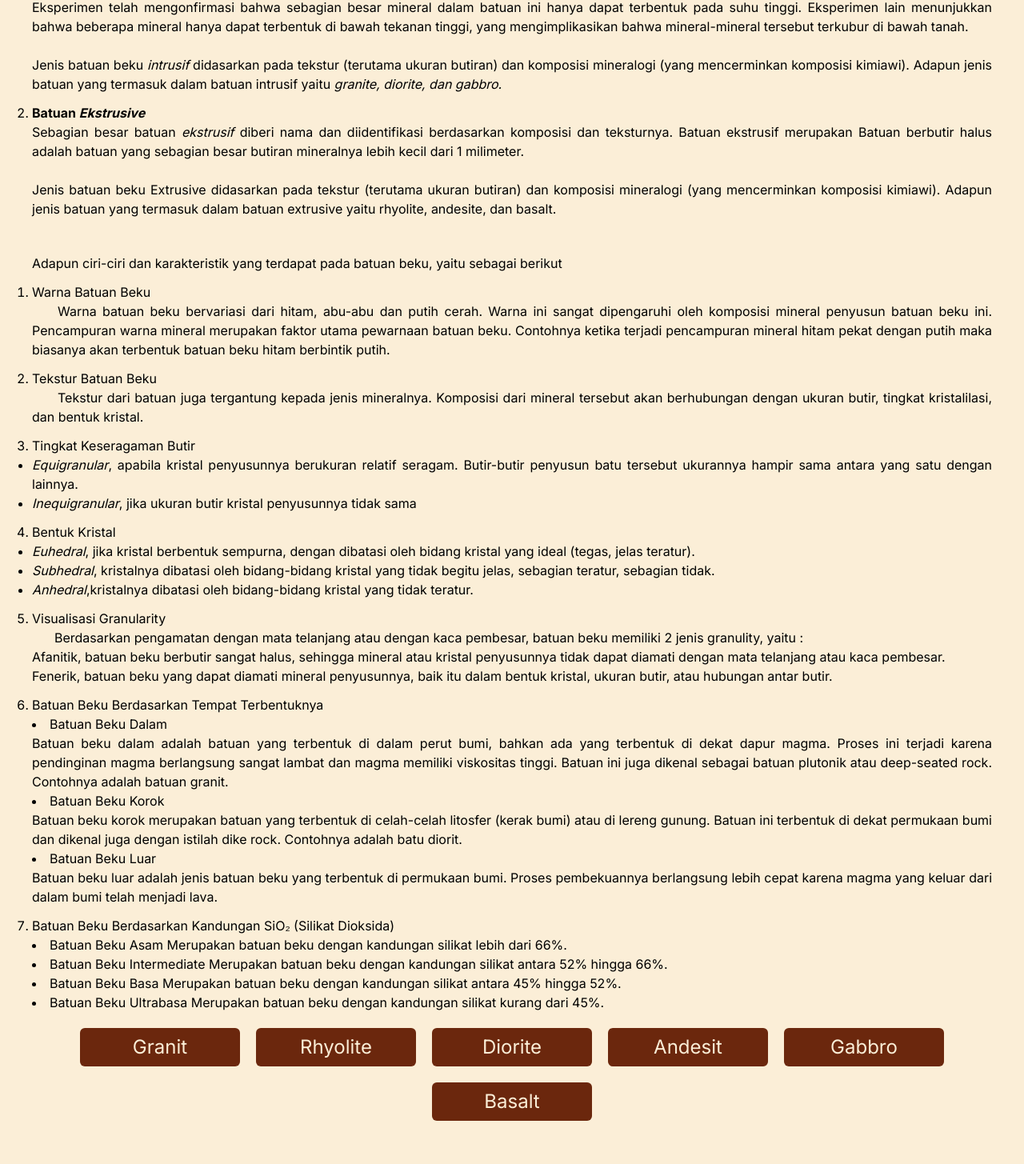
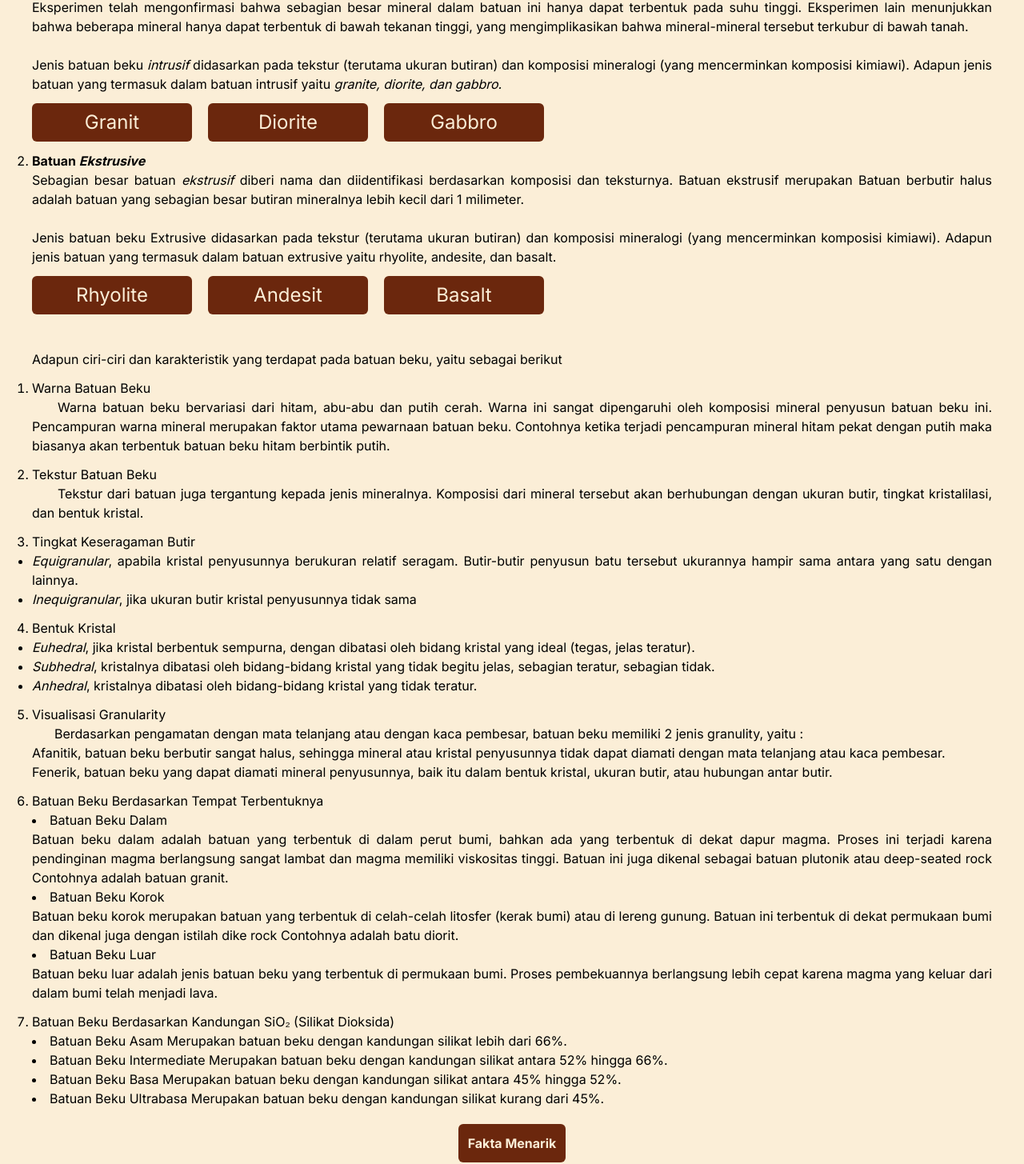
Before and after one commit to RXCYJP/Sketchare, a Next.js app: page /batuan-beku in a window 1280 px wide. Shown: the part 359-1814 px from the top of the page at 80% size. Built offline with nearby package versions, Linux system fonts and the light colour scheme; no server answers.

Commit message:
revisi materi typo

```diff
--- a/app/(Materi)/batuan-beku/page.tsx
+++ b/app/(Materi)/batuan-beku/page.tsx
@@ -10,7 +10,7 @@ import lava from "@/public/imageBatu/batu (2).png";
 import Image from "next/image";
 
 export default function BatuanBekuPage() {
-  const data = ["granit", "rhyolite", "diorite", "andesit", "gabbro", "basalt"];
+  const data = ["granit", "diorite", "gabbro", "rhyolite", "andesit", "basalt"];
   const router = useRouter();
   const modal = () => {
     Swal.fire({
@@ -38,7 +38,7 @@ export default function BatuanBekuPage() {
             Batuan Beku adalah jenis batuan yang terbentuk dari magma yang
             mendingin dan mengeras dengan atau tanpa proses kristalisasi, batuan
             beku dapat berupa batuan ekstrusif jika terbentuk di permukaan bumi
-            atau intrusif jika magma membeku di bawah tanah. (Yulhendra, 2016).
+            atau intrusif jika magma membeku di bawah tanah (Yulhendra, 2016).
             Jenis dan sifat batuan beku ditentukan dari tipe magmanya. Tipe
             magma tergantung dari komposisi kimia magma. Komposisi kimia magma
             dikontrol dari limpahan unsur-unsur dalam bumi, yaitu Si, Al, Fe,
@@ -81,6 +81,18 @@ export default function BatuanBekuPage() {
                   Adapun jenis batuan yang termasuk dalam batuan intrusif yaitu
                   <span className="italic"> granite, diorite, dan gabbro.</span>
                 </p>
+                <div className="flex items-center flex-wrap gap-5 mt-3">
+                  {data.slice(0, 3).map((item, index) => (
+                    <Button
+                      key={index}
+                      type="button"
+                      className="text-2xl p-2 bg-choco text-brule rounded-md capitalize w-[200px]"
+                      onClick={() => router.push(`/batuan-metamorf/${item}`)}
+                    >
+                      {item}
+                    </Button>
+                  ))}
+                </div>
               </div>
             </li>
             <li>
@@ -104,6 +116,21 @@ export default function BatuanBekuPage() {
                   komposisi kimiawi). Adapun jenis batuan yang termasuk dalam
                   batuan extrusive yaitu rhyolite, andesite, dan basalt.
                 </p>
+                <div>
+                  {" "}
+                  <div className="flex items-center flex-wrap gap-5 mt-3">
+                    {data.slice(3, 6).map((item, index) => (
+                      <Button
+                        key={index}
+                        type="button"
+                        className="text-2xl p-2 bg-choco text-brule rounded-md capitalize w-[200px]"
+                        onClick={() => router.push(`/batuan-metamorf/${item}`)}
+                      >
+                        {item}
+                      </Button>
+                    ))}
+                  </div>
+                </div>
               </div>
             </li>
           </ul>
@@ -173,7 +200,7 @@ export default function BatuanBekuPage() {
                       jelas, sebagian teratur, sebagian tidak.
                     </li>
                     <li>
-                      <span className="italic">Anhedral</span>,kristalnya
+                      <span className="italic">Anhedral</span>, kristalnya
                       dibatasi oleh bidang-bidang kristal yang tidak teratur.
                     </li>
                   </ul>
@@ -213,7 +240,7 @@ export default function BatuanBekuPage() {
                         magma. Proses ini terjadi karena pendinginan magma
                         berlangsung sangat lambat dan magma memiliki viskositas
                         tinggi. Batuan ini juga dikenal sebagai batuan plutonik
-                        atau deep-seated rock. Contohnya adalah batuan granit.
+                        atau deep-seated rock Contohnya adalah batuan granit.
                       </p>
                     </li>
                     <li>
@@ -222,7 +249,7 @@ export default function BatuanBekuPage() {
                         Batuan beku korok merupakan batuan yang terbentuk di
                         celah-celah litosfer (kerak bumi) atau di lereng gunung.
                         Batuan ini terbentuk di dekat permukaan bumi dan dikenal
-                        juga dengan istilah dike rock. Contohnya adalah batu
+                        juga dengan istilah dike rock Contohnya adalah batu
                         diorit.
                       </p>
                     </li>
@@ -268,19 +295,7 @@ export default function BatuanBekuPage() {
         </div>
 
         {/* List batuan beku */}
-        <div className="flex flex-wrap gap-5 mt-5 justify-center pb-9">
-          {data.map((item, index) => (
-            <Button
-              key={index}
-              type="button"
-              className="text-2xl p-2 bg-choco text-brule rounded-md capitalize w-[200px]"
-              onClick={() => router.push(`/batuan-beku/${item}`)}
-            >
-              {item}
-            </Button>
-          ))}
-          {/* <SceneBatuanBeku /> */}
-        </div>
+
         <div className="flex justify-center">
           <Button
             onClick={modal}
--- a/app/(Materi)/batuan-sendimen/page.tsx
+++ b/app/(Materi)/batuan-sendimen/page.tsx
@@ -64,9 +64,9 @@ export default function BatuanSendimenPage() {
             Batuan sedimen adalah jenis batuan yang terjadi karena proses
             pengendapan materi hasil erosi atau pelarutan. dengan kata lain
             batuan sedimen merupakan batuan yang berasal dari batuan yang sudah
-            pernah ada sebelumnya. batuan sedimen hanya menyusun sekitar 5% dari
+            pernah ada sebelumnya. Batuan sedimen hanya menyusun sekitar 5% dari
             banyak total volume kerak bumi dan menutupi sekitar 75% dari
-            permukaan bumi. selain itu, sekitar 80% permukaan benua memang
+            permukaan bumi. Selain itu, sekitar 80% permukaan benua memang
             tertutup oleh batuan sedimen.
           </p>
           <ul className="list-decimal">
--- a/app/(Materi)/pengertian/page.tsx
+++ b/app/(Materi)/pengertian/page.tsx
@@ -136,7 +136,7 @@ export default function PengertianPage() {
                 Karena batuan memiliki siklus yang berputar seperti siklus air
                 hujan, batuan metamorf atau malihan juga dapat kembali menjadi
                 magma. Magma ini kemudian akan melalui proses selanjutnya, dan
-                siklus tersebut terus berulang tanpa henti. (Harris, 2021).
+                siklus tersebut terus berulang tanpa henti (Harris, 2021).
               </p>
             </li>
           </ul>
```
